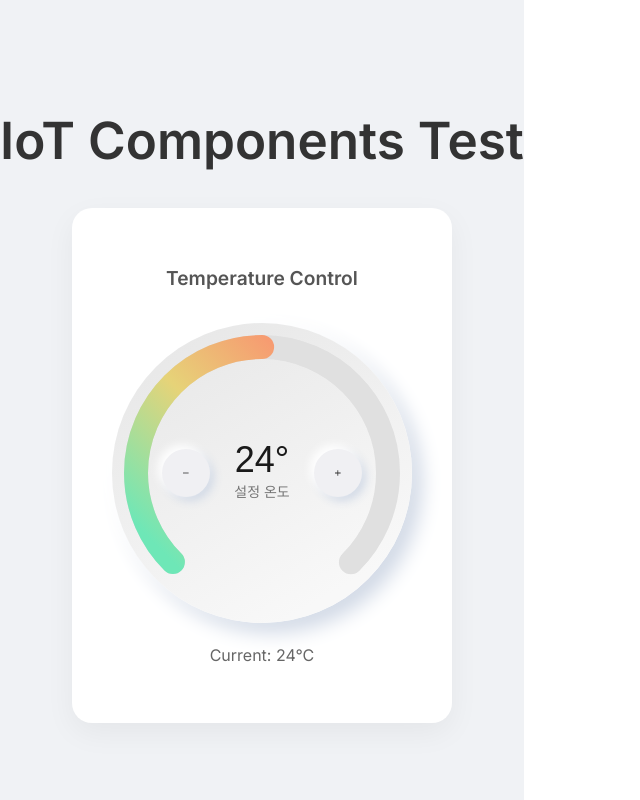
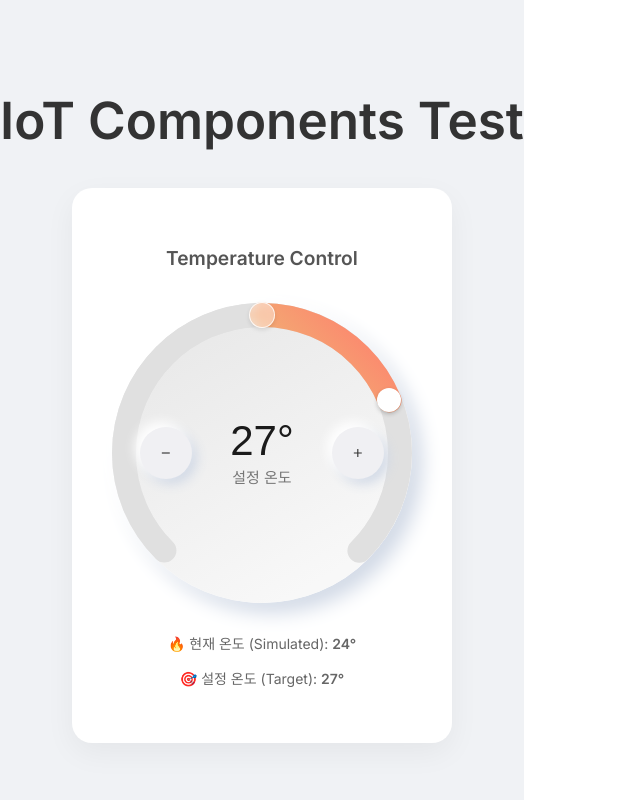
Before and after one commit to johneybi/IotDesignsystem, a React (Vite) app: page / in a window 1280 px wide. Shown: the whole page, without its empty margins (0-640 px from the left). Built offline with nearby package versions, Linux system fonts and the light colour scheme.

Commit message:
fix/bar_and_dots
bar의 min/max 값과 dots의 움직임이 rail안에서로 고정

```diff
--- a/src/App.jsx
+++ b/src/App.jsx
@@ -3,7 +3,8 @@ import './App.css'
 import { TemperatureControl } from './components/inputs'
 
 function App() {
-  const [temperature, setTemperature] = useState(24)
+  const [targetTemp, setTargetTemp] = useState(27)
+  const currentTemp = 24 // Simulated sensor data
 
   return (
     <div className="app-container">
@@ -11,13 +12,24 @@ function App() {
 
       <div className="component-showcase">
         <h2>Temperature Control</h2>
-        <TemperatureControl
-          value={temperature}
-          onChange={setTemperature}
-          min={18}
-          max={30}
-        />
-        <p style={{ marginTop: '20px', color: '#666' }}>Current: {temperature}°C</p>
+        <div style={{ position: 'relative' }}>
+          <TemperatureControl
+            targetTemp={targetTemp}
+            currentTemp={currentTemp}
+            onChange={setTargetTemp}
+            min={18}
+            max={30}
+          />
+          <div style={{
+            marginTop: '30px',
+            textAlign: 'center',
+            color: '#666',
+            fontSize: '14px'
+          }}>
+            <p>🔥 현재 온도 (Simulated): <strong>{currentTemp}°</strong></p>
+            <p>🎯 설정 온도 (Target): <strong>{targetTemp}°</strong></p>
+          </div>
+        </div>
       </div>
     </div>
   )
--- a/src/components/inputs/TemperatureControl/TemperatureControl.jsx
+++ b/src/components/inputs/TemperatureControl/TemperatureControl.jsx
@@ -1,78 +1,140 @@
-import React, { useMemo } from "react";
-import styles from "./TemperatureControl.module.css";
+import React from 'react';
+import styles from './TemperatureControl.module.css';
 
-const TemperatureControl = ({ value = 24, onChange, min = 18, max = 30 }) => {
-  // Constants for SVG
+const TemperatureControl = ({
+  targetTemp = 24,
+  currentTemp = 24,
+  onChange,
+  min = 18,
+  max = 30
+}) => {
+  // Constants
   const size = 300;
   const strokeWidth = 24;
-  const radius = (size - strokeWidth * 2) / 2; // Adjust radius to fit
+  const radius = (size - strokeWidth) / 2;
   const center = size / 2;
   const circumference = 2 * Math.PI * radius;
-  const arcDegree = 270; // Open gap is 90 degrees
-  const arcLength = (circumference * arcDegree) / 360; // Visible length of the arc
 
-  // handlers
+  // Angle configuration (135 to 405 degrees)
+  const startAngle = 135;
+  const endAngle = 405;
+  const totalAngle = endAngle - startAngle;
+
+  // Helpers
+  const polarToCartesian = (centerX, centerY, r, angleInDegrees) => {
+    const angleInRadians = (angleInDegrees * Math.PI) / 180.0;
+    return {
+      x: centerX + (r * Math.cos(angleInRadians)),
+      y: centerY + (r * Math.sin(angleInRadians))
+    };
+  };
+
+  const mapTempToAngle = (temp) => {
+    const clamped = Math.min(Math.max(temp, min), max);
+    const ratio = (clamped - min) / (max - min);
+    return startAngle + (ratio * totalAngle);
+  };
+
+  // 1. Calculate Angles
+  const currentAngle = mapTempToAngle(currentTemp);
+  const targetAngle = mapTempToAngle(targetTemp);
+
+  // 2. Determine Range for Arc
+  const rangeStartAngle = Math.min(currentAngle, targetAngle);
+  const rangeEndAngle = Math.max(currentAngle, targetAngle);
+
+  // 3. Calculate Arc Length for DashArray
+  const rangeAngleSpan = rangeEndAngle - rangeStartAngle;
+  const segmentLength = (rangeAngleSpan / 360) * circumference;
+
+  // 4. Calculate Offset for Position
+  // How far is the start of the segment from the global start (135deg)?
+  const angleFromStart = rangeStartAngle - startAngle;
+  const offsetLength = (angleFromStart / 360) * circumference;
+
+  // 5. Calculate Dot Positions
+  const currentPos = polarToCartesian(center, center, radius, currentAngle);
+  const targetPos = polarToCartesian(center, center, radius, targetAngle);
+
+  // Handlers
   const handleIncrease = () => {
-    if (value < max) onChange(value + 1);
+    if (targetTemp < max) onChange(targetTemp + 1);
   };
 
   const handleDecrease = () => {
-    if (value > min) onChange(value - 1);
+    if (targetTemp > min) onChange(targetTemp - 1);
   };
-
-  // Calculate progress
-  const percentage = Math.min(Math.max((value - min) / (max - min), 0), 1);
-  // strokeDashoffset: The offset starts at 'arcLength' (empty) and goes to 0 (full) relative to the dasharray
-  // However, we set dasharray to [arcLength, circumference - arcLength]
-  // In the rotated SVG context:
-  // We want the stroke to "grow".
-  // Standard way: strokeDasharray = circumference
-  // strokeDashoffset = circumference - (percent * circumference)
-  // For partial arc:
-  // strokeDasharray = `${arcLength} ${circumference}`
-  // strokeDashoffset = arcLength * (1 - percentage) + (circumference - arcLength)? No, simpler:
-
-  const dashOffset = arcLength * (1 - percentage);
 
   return (
     <div className={styles.container}>
-      {/* Background Arc & Progress Arc */}
       <svg className={styles.gaugeSvg} viewBox={`0 0 ${size} ${size}`}>
         <defs>
-          <linearGradient id="tempGradient" x1="0%" y1="0%" x2="100%" y2="0%">
+          <linearGradient
+            id="tempGradient"
+            gradientUnits="userSpaceOnUse"
+            x1="0" y1="300" x2="300" y2="300"
+          >
             <stop offset="0%" stopColor="#FB8C6F" />
             <stop offset="50%" stopColor="#E6D378" />
             <stop offset="100%" stopColor="#6EE7B7" />
           </linearGradient>
         </defs>
 
-        {/* Track */}
+        {/* Track (Gray Rail) - Fixed rotation at startAngle */}
         <circle
           className={styles.track}
           cx={center}
           cy={center}
           r={radius}
-          strokeDasharray={`${arcLength} ${circumference}`}
+          transform={`rotate(${startAngle} ${center} ${center})`}
+          strokeDasharray={`${(totalAngle / 360) * circumference} ${circumference}`}
           strokeDashoffset={0}
         />
 
-        {/* Progress */}
+        {/* Range (Colored Arc) - Fixed Rotation, Variable Offset */}
+        {segmentLength > 0 && (
           <circle
             className={styles.progress}
             cx={center}
             cy={center}
             r={radius}
-          strokeDasharray={`${arcLength} ${circumference}`}
-          strokeDashoffset={dashOffset}
+            // Fix the circle rotation to the global start angle (135)
+            transform={`rotate(${startAngle} ${center} ${center})`}
+            // Dasharray: [Length of segment, Rest of circle]
+            strokeDasharray={`${segmentLength} ${circumference}`}
+            // Dashoffset: Negative value shifts the start point 'forward' (clockwise)
+            strokeDashoffset={-offsetLength}
           />
+        )}
       </svg>
+
+      {/* Indicators */}
+      <div
+        className={styles.indicatorWrapper}
+        style={{
+          left: currentPos.x,
+          top: currentPos.y
+        }}
+      >
+        <div className={styles.currentDot} />
+      </div>
+
+      <div
+        className={styles.indicatorWrapper}
+        style={{
+          left: targetPos.x,
+          top: targetPos.y
+        }}
+      >
+        <div className={styles.targetDot} />
+      </div>
 
       {/* Controls */}
       <div className={styles.controls}>
         <button
           className={styles.button}
           onClick={handleDecrease}
-          disabled={value <= min}
+          disabled={targetTemp <= min}
           aria-label="Decrease temperature"
         >
           <svg viewBox="0 0 24 24">
@@ -81,14 +143,14 @@ const TemperatureControl = ({ value = 24, onChange, min = 18, max = 30 }) => {
         </button>
 
         <div className={styles.display}>
-          <span className={styles.temperature}>{value}°</span>
+          <span className={styles.temperature}>{targetTemp}°</span>
           <span className={styles.label}>설정 온도</span>
         </div>
 
         <button
           className={styles.button}
           onClick={handleIncrease}
-          disabled={value >= max}
+          disabled={targetTemp >= max}
           aria-label="Increase temperature"
         >
           <svg viewBox="0 0 24 24">
--- a/src/components/inputs/TemperatureControl/TemperatureControl.module.css
+++ b/src/components/inputs/TemperatureControl/TemperatureControl.module.css
@@ -8,10 +8,8 @@
   height: 300px;
   background: linear-gradient(150deg, #e8e8e8 11%, #f8f8f8 84%);
   border-radius: 50%;
-  box-shadow:
-    -10px -10px 20px #ffffff,
-    10px 10px 20px #d1d9e6;
-  font-family: "SUIT Variable", sans-serif;
+  box-shadow: -10px -10px 20px #ffffff, 10px 10px 20px #d1d9e6;
+  font-family: 'SUIT Variable', sans-serif;
   user-select: none;
 }
 
@@ -22,7 +20,7 @@
   left: 0;
   width: 100%;
   height: 100%;
-  transform: rotate(135deg); /* Rotate to start from bottom-left */
+  pointer-events: none;
   overflow: visible;
 }
 
@@ -31,6 +29,7 @@
   stroke: #e0e0e0;
   stroke-width: 24;
   stroke-linecap: round;
+  transition: all 0.3s ease;
 }
 
 .progress {
@@ -38,7 +37,41 @@
   stroke: url(#tempGradient);
   stroke-width: 24;
   stroke-linecap: round;
-  transition: stroke-dashoffset 0.3s ease;
+  /* Animate DashArray (length) and DashOffset (start position) */
+  /* No Transform animation needed as element is static */
+  transition: stroke-dasharray 0.3s ease, stroke-dashoffset 0.3s ease;
+}
+
+/* Common style for indicators */
+.indicatorWrapper {
+  position: absolute;
+  width: 0;
+  height: 0;
+  pointer-events: none;
+  transition: top 0.3s ease, left 0.3s ease;
+  z-index: 20;
+}
+
+/* Target Temperature Indicator (White Solid) */
+.targetDot {
+  transform: translate(-50%, -50%);
+  width: 24px;
+  height: 24px;
+  background: #ffffff;
+  border-radius: 50%;
+  box-shadow: 0 2px 4px rgba(0,0,0,0.2);
+}
+
+/* Current Temperature Indicator (Glass/Translucent) */
+.currentDot {
+  transform: translate(-50%, -50%);
+  width: 24px;
+  height: 24px;
+  background: rgba(255, 255, 255, 0.4);
+  backdrop-filter: blur(4px);
+  border: 1px solid rgba(255, 255, 255, 0.8);
+  border-radius: 50%;
+  box-shadow: 0 2px 4px rgba(0,0,0,0.1);
 }
 
 /* Center Content */
@@ -48,7 +81,7 @@
   display: flex;
   align-items: center;
   justify-content: center;
-  gap: 24px;
+  gap: 30px;
 }
 
 .display {
@@ -56,32 +89,32 @@
   flex-direction: column;
   align-items: center;
   text-align: center;
+  min-width: 80px;
 }
 
 .temperature {
-  font-size: 36px;
-  font-weight: 500;
+  font-family: 'Urbanist', sans-serif;
+  font-size: 42px;
+  font-weight: 300;
   color: #1a1a1a;
-  line-height: 1;
+  line-height: 1.2;
   margin: 0;
 }
 
 .label {
-  font-size: 14px;
+  font-size: 15px;
   color: #757575;
-  margin-top: 4px;
+  margin-top: 0px;
 }
 
 /* Neumorphic Buttons */
 .button {
-  width: 48px;
-  height: 48px;
+  width: 52px;
+  height: 52px;
   border-radius: 50%;
   border: none;
   background: #f0f0f3;
-  box-shadow:
-    -4px -4px 10px #ffffff,
-    4px 4px 10px #d1d9e6;
+  box-shadow: -5px -5px 12px #ffffff, 5px 5px 12px #d1d9e6;
   display: flex;
   align-items: center;
   justify-content: center;
@@ -91,9 +124,7 @@
 }
 
 .button:active:not(:disabled) {
-  box-shadow:
-    inset -4px -4px 10px #ffffff,
-    inset 4px 4px 10px #d1d9e6;
+  box-shadow: inset -4px -4px 10px #ffffff, inset 4px 4px 10px #d1d9e6;
 }
 
 .button:disabled {
@@ -103,21 +134,7 @@
 }
 
 .button svg {
-  width: 24px;
-  height: 24px;
+  width: 28px;
+  height: 28px;
   fill: currentColor;
 }
-
-/* Knob Indicator (Optional visual element for the cursor on the arc) */
-.knob {
-  position: absolute;
-  width: 24px;
-  height: 24px;
-  background: #fff;
-  border-radius: 50%;
-  box-shadow: 0 2px 5px rgba(0, 0, 0, 0.2);
-  top: 50%;
-  left: 50%;
-  pointer-events: none; /* Let clicks pass through */
-  transition: transform 0.3s ease;
-}
```
Lines whose indentation alone changed are shown as unchanged.
